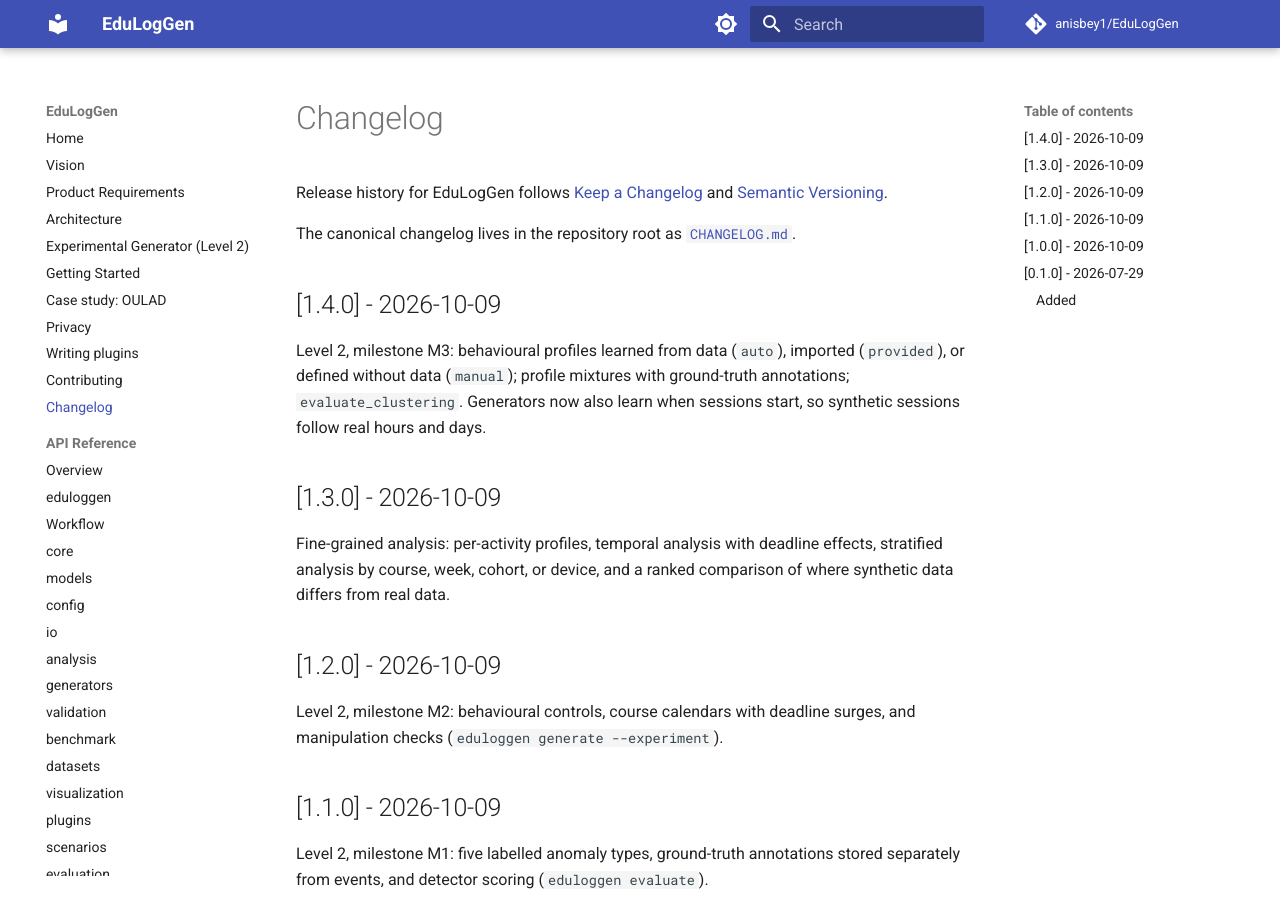
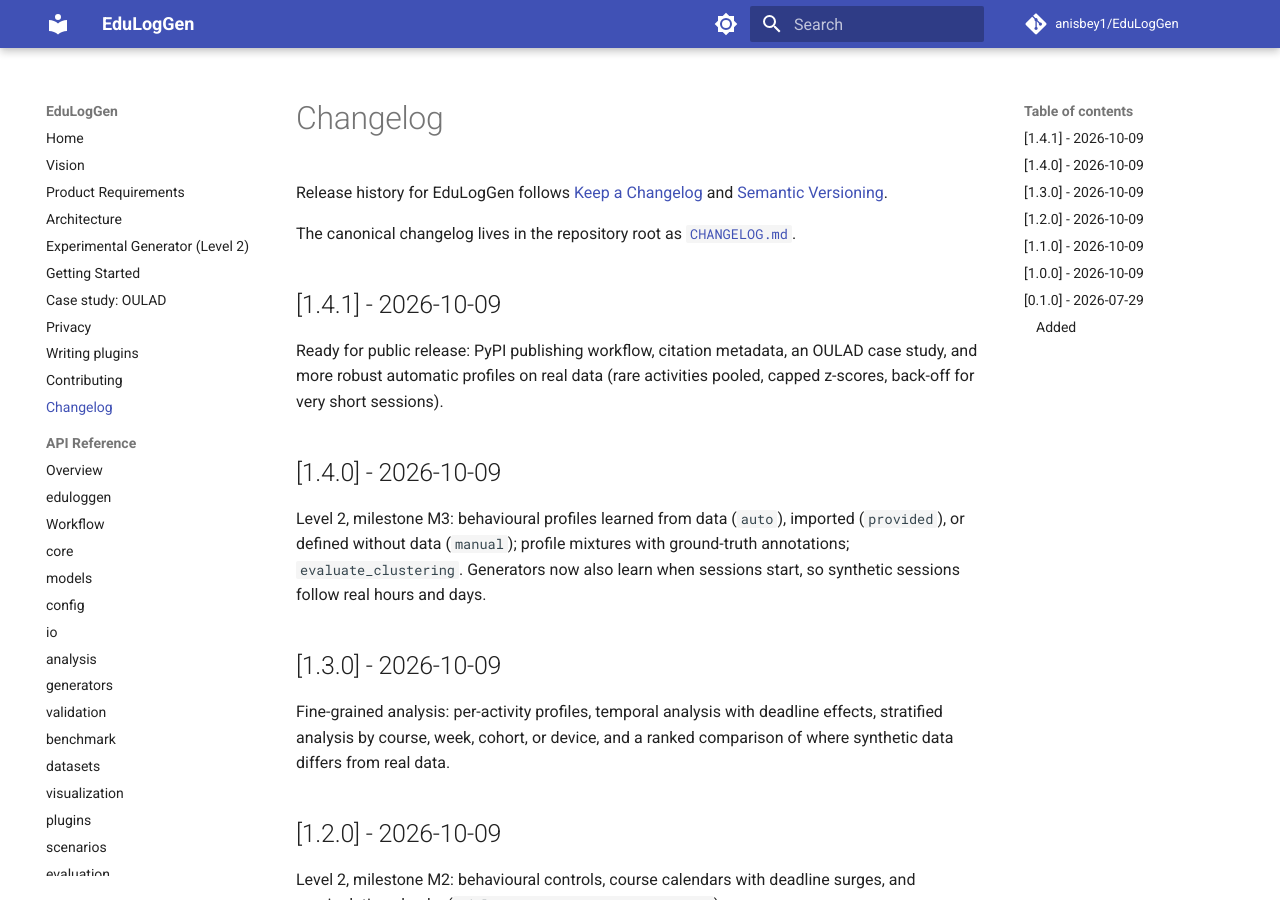
Before and after one commit to anisbey1/EduLogGen, an MkDocs documentation site: the page built from docs/changelog.md, in a window 1280 px wide and 900 px high. Built offline with MkDocs 1.6.1 and Material for MkDocs 9.7.7, drawn with Linux system fonts in a browser that asks for light colours; comment, search, counter and statistics services are not loaded.

Commit message:
release: 1.4.1
Ready for public release: PyPI trusted-publishing workflow, docs
deployment, citation metadata, an OULAD case study with a SoftwareX
manuscript draft, and more robust automatic profiles on real data.

```diff
--- a/docs/changelog.md
+++ b/docs/changelog.md
@@ -6,6 +6,12 @@ Release history for EduLogGen follows
 
 The canonical changelog lives in the repository root as
 [`CHANGELOG.md`](https://github.com/anisbey1/EduLogGen/blob/main/CHANGELOG.md).
+
+## [1.4.1] - 2026-10-09
+
+Ready for public release: PyPI publishing workflow, citation metadata, an
+OULAD case study, and more robust automatic profiles on real data (rare
+activities pooled, capped z-scores, back-off for very short sessions).
 
 ## [1.4.0] - 2026-10-09
 
--- a/src/eduloggen/__version__.py
+++ b/src/eduloggen/__version__.py
@@ -6,4 +6,4 @@ Hatchling reads ``__version__`` from this file for builds and metadata.
 
 from __future__ import annotations
 
-__version__ = "1.4.0"
+__version__ = "1.4.1"
```
Also changed, not shown: CHANGELOG.md (+12 -1 lines), README.md (+1 -1 lines), 1 other file.
